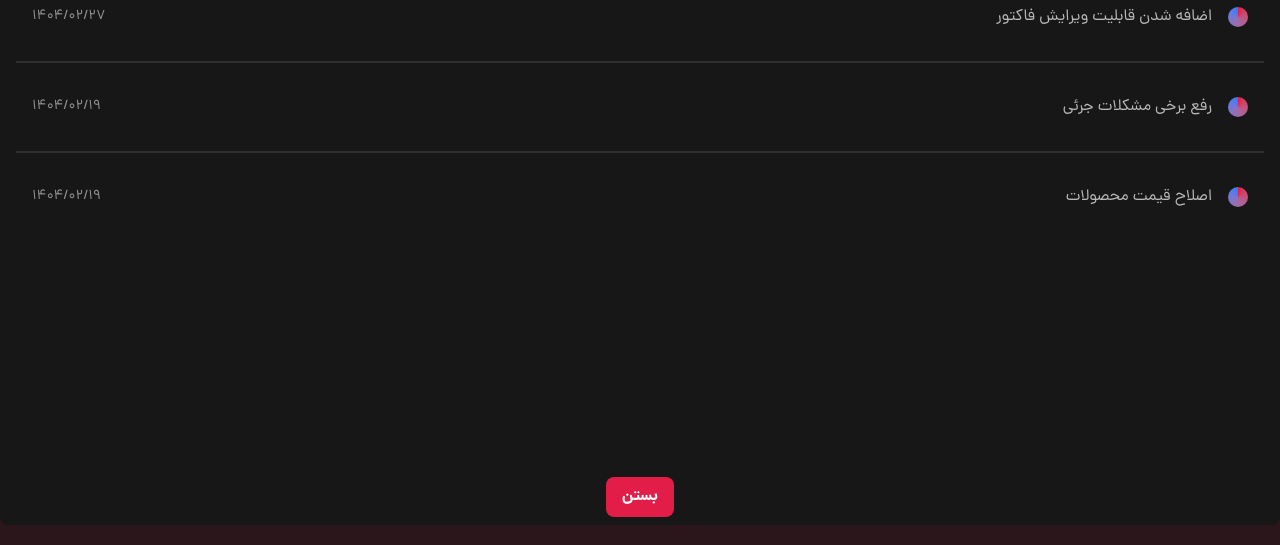
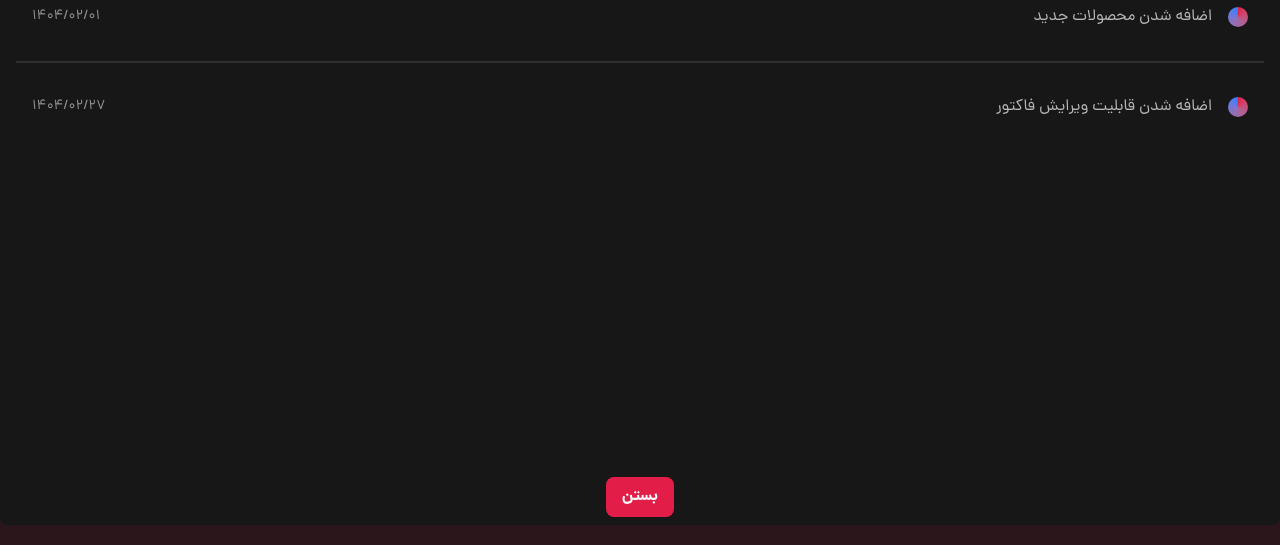
Before and after one commit to AnuXiii/Vistora, a website built with Vite: page index.html in a window 1280 px wide. Shown: the part 255-800 px from the top of the page. Built offline with nearby package versions, Linux system fonts and the light colour scheme.

Commit message:
update change log styles and add new yogurt products

```diff
--- a/index.html
+++ b/index.html
@@ -488,8 +488,7 @@
 							class="w-full h-full" />
 					</div>
 				</header>
-				<ul
-					class="change-logs flex flex-col gap-4 divide-y-2 divide-solid divide-white/10 overflow-y-auto max-h-[90%]"></ul>
+				<ul class="change-logs flex flex-col gap-4 divide-y-2 divide-solid divide-white/10 overflow-y-auto pb-25"></ul>
 				<footer class="flex justify-center w-full fixed right-0 bottom-7">
 					<button
 						class="btn text-white bg-primary"
--- a/src/js/changeLog/changeModal.js
+++ b/src/js/changeLog/changeModal.js
@@ -1,15 +1,11 @@
 const changeLogData = [
+	{
+		title: "اضافه شدن محصولات جدید",
+		date: "1404/02/01",
+	},
 	{
 		title: "اضافه شدن قابلیت ویرایش فاکتور",
 		date: "1404/02/27",
-	},
-	{
-		title: "رفع برخی مشکلات جرئی",
-		date: "1404/02/19",
-	},
-	{
-		title: "اصلاح قیمت محصولات",
-		date: "1404/02/19",
 	},
 ];
 
@@ -33,7 +29,7 @@ const changesModal = document.getElementById("changes-modal");
 const closeChanges = document.getElementById("close-changes");
 
 export function changeModalLoader() {
-	let setClosed = localStorage.getItem("modal-closed", false);
+	let setClosed = localStorage.getItem("modal-closed-2", false);
 
 	window.addEventListener("load", () => {
 		if (!setClosed) {
@@ -44,7 +40,7 @@ export function changeModalLoader() {
 	});
 
 	closeChanges?.addEventListener("click", () => {
-		localStorage.setItem("modal-closed", true);
+		localStorage.setItem("modal-closed-2", true);
 		changesModal.classList.replace("flex", "hidden");
 	});
 }
--- a/src/js/data.js
+++ b/src/js/data.js
@@ -267,6 +267,20 @@ export const products = [
 	},
 	{
 		category: "yogurt",
+		name: "ماست 1400 گرمی کم چرب",
+		factory_price: 645000,
+		sell_price: 750000,
+		img: "https://taravatdairy.com/assets/img/product/%D8%AA%D9%86%D9%88%D8%B9%20%D8%AF%D8%B1%20%D8%A8%D8%B3%D8%AA%D9%87%E2%80%8C%D8%A8%D9%86%D8%AF%DB%8C%20%D9%85%D8%A7%D8%B3%D8%AA%20%D9%BE%D8%A7%D8%B3%D8%AA%D9%88%D8%B1%DB%8C%D8%B2%D9%87%20%DA%A9%D9%85%E2%80%8C%DA%86%D8%B1%D8%A8%20%D8%B7%D8%B1%D8%A7%D9%88%D8%AA.jpg",
+	},
+	{
+		category: "yogurt",
+		name: "ماست 1400 گرمی پر چرب",
+		factory_price: 730000,
+		sell_price: 850000,
+		img: "https://taravatdairy.com/assets/img/product/%D8%AA%D9%86%D9%88%D8%B9%20%D8%AF%D8%B1%20%D8%A8%D8%B3%D8%AA%D9%87%E2%80%8C%D8%A8%D9%86%D8%AF%DB%8C%20%D9%85%D8%A7%D8%B3%D8%AA%20%D9%BE%D8%A7%D8%B3%D8%AA%D9%88%D8%B1%DB%8C%D8%B2%D9%87%20%DA%A9%D9%85%E2%80%8C%DA%86%D8%B1%D8%A8%20%D8%B7%D8%B1%D8%A7%D9%88%D8%AA.jpg",
+	},
+	{
+		category: "yogurt",
 		name: "ماست 1600 گرمی کم چرب",
 		factory_price: 730000,
 		sell_price: 850000,
```
